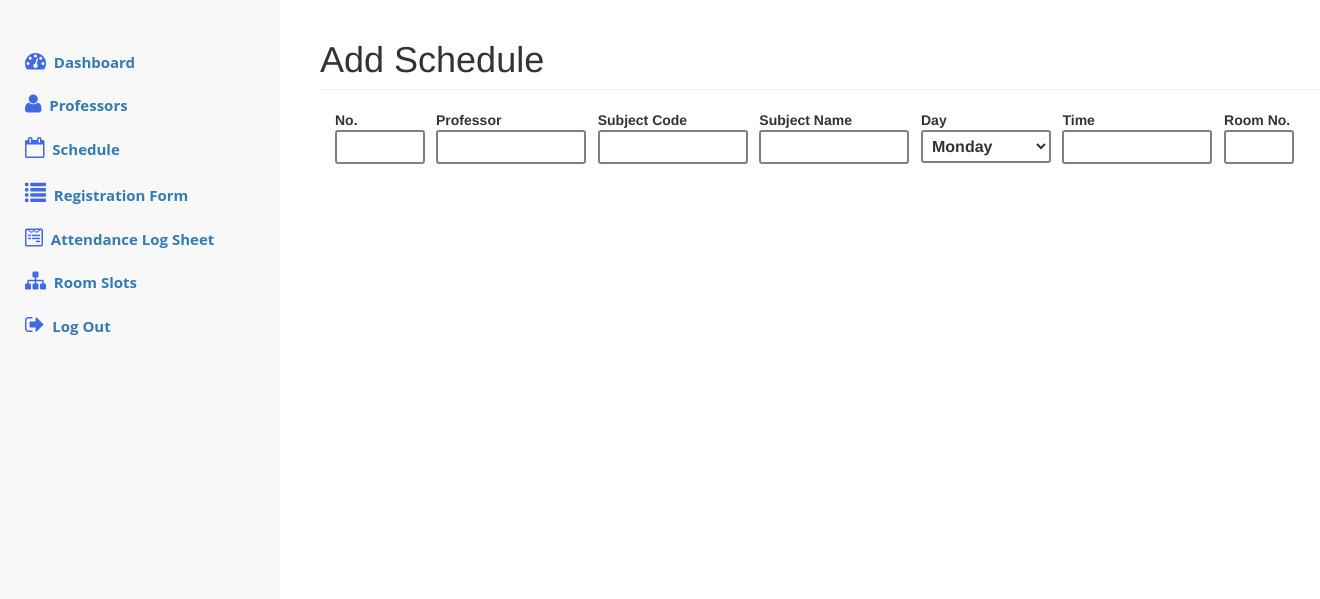
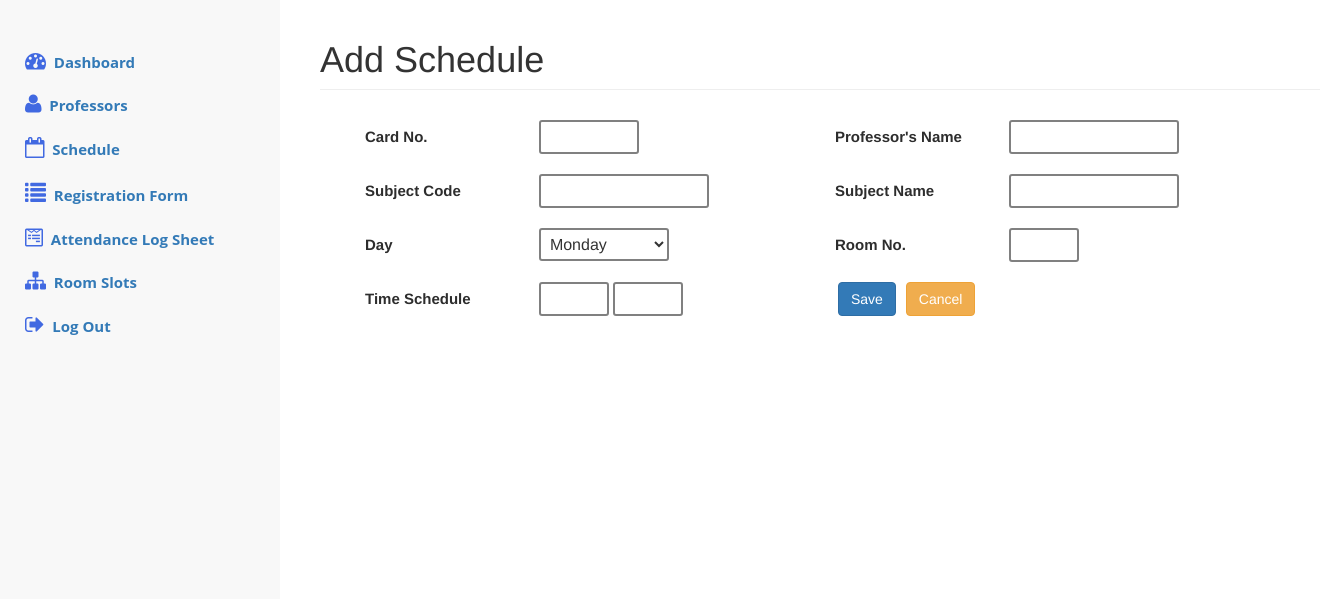
Before and after one commit to patrickllarenagomez/FacultyLedger, a PHP site: page /add_schedule.php in a window 1320 px wide. Shown: the part 61-660 px from the top of the page. Run offline with PHP 8.4, Linux system fonts and the light colour scheme; lists and menus that the app fills with data are empty.

Commit message:
modified UI in some pages

```diff
--- a/add_schedule.php
+++ b/add_schedule.php
@@ -23,6 +23,29 @@
         padding: 5px;
         background: rgba(255,255,255,0.5);
     }
+    .col-md-6 {
+        margin: 10px 0px;
+    }
+    label, input {
+    display: inline-block;
+    vertical-align: baseline;
+    width: 170px;
+    }
+
+    label {
+        color: #2D2D2D;
+        font-size: 15px;
+    }
+
+    .form-group, input {
+        box-sizing: border-box;
+        -moz-box-sizing: border-box;
+        -webkit-box-sizing: border-box;
+    }
+
+    .btn {
+        margin: 0 3px;
+    }
 
 </style>
 
@@ -35,7 +58,52 @@
 <div class="dash_page">
     <h1 class="page-header">Add Schedule</h1>
         <div class="container" style="width: 1000px;">
-                <table id="table-schedule" class="display" cellspacing="0" width="100%">
+          <div class="col-md-12 form-group">
+              <div class="col-md-6">
+                <label>Card No.</label>
+                <input type="text" name="card_no" style="width: 100px;">
+              </div>
+              <div class="col-md-6">
+                  <label>Professor's Name</label>
+                  <input type="text" name="prof">
+              </div>
+              <div class="col-md-6">
+                  <label>Subject Code</label>
+                  <input type="text" name="subj_code">
+              </div>
+              <div class="col-md-6">
+                  <label>Subject Name</label>
+                  <input type="text" name="subj_name">
+              </div>
+              <div class="col-md-6">
+                  <label>Day</label>
+                  <div class="dropdown styled-select slate" style="display: inline-block;">
+                      <select>
+                        <option>Monday</option>
+                        <option>Tuesday</option>
+                        <option>Wednesday</option>
+                        <option>Thursday</option>
+                        <option>Friday</option>
+                        <option>Saturday</option>
+                      </select>
+                  </div>
+              </div>
+              <div class="col-md-6">
+                  <label>Room No.</label>
+                  <input type="number" name="prof" min="1" max="3" style="width: 70px">
+              </div>
+              <div class="col-md-6">
+                  <label>Time Schedule</label>
+                  <input name="start_time" style="width: 70px;">
+                  <input name="end_time" style="width: 70px;">
+                  <!-- Call Date Picker Here -->
+              </div>
+              <div class="col-md-6 buttons">
+                  <button class="btn btn-primary">Save</button>
+                  <button class="btn btn-warning">Cancel</button>
+              </div>
+          </div>
+                <!-- <table id="table-schedule" class="display" cellspacing="0" width="100%">
                    <thead>
                         <tr>
                             <th>No.</th>
@@ -67,7 +135,7 @@
                         <th><input name="time" style="width: 150px; margin-right: 10px;"></th>
                         <th><input type="number" name="room" min="1" max="3" style="width: 70px; margin-right: 10px;"></th>
                     </tbody>
-                </table>
+                </table> -->
         </div>
 </div>
 
--- a/professors.php
+++ b/professors.php
@@ -79,7 +79,7 @@ while($row = mysqli_fetch_assoc($result))
             unset($_SESSION['edit_registration_success']);
     ?>
 
-<div class="container" style="width: 900px;">
+<div class="container" style="width: 1000px;">
     <div class="col-lg-12">
 		<table id="table-professors" class="display" cellspacing="0" width="100%">
 			<thead>
--- a/registration.php
+++ b/registration.php
@@ -53,7 +53,7 @@ if(isset($_POST['registrationBtn']))
 
 <div class="dash_page">
     <h1 class="page-header">Registration</h1>
-  <div class="container" style="width: 900px;">
+  <div class="container" style="width: 1000px;">
     <div class="col-lg-10">
       <div class="form-bottom">
         <form role="form" action="registration.php" method="post" class="registration-form">
--- a/schedule.php
+++ b/schedule.php
@@ -116,7 +116,7 @@ while($rows = mysqli_fetch_assoc($dataresult))
 
     ?>
 
-        <div class="container" style="width: 900px;">
+        <div class="container" style="width: 1000px;">
             <div class="col-lg-12">
                 <div class="buttons" style="float: right; margin-bottom: 15px;">
                     <a href="addschedule.php"><button class="btn btn-primary">Add</button></a>
```
Also changed, not shown: rooms.php (added, +44 -0 lines).
